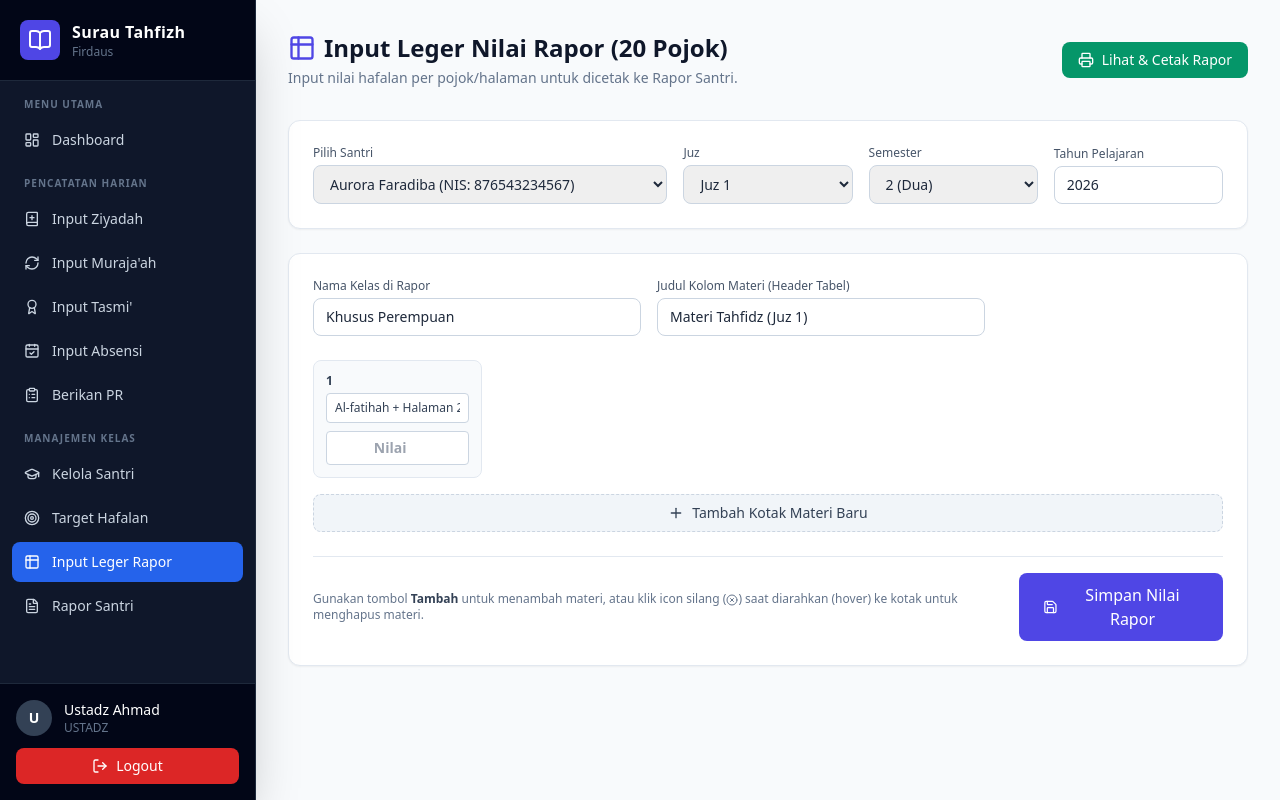
After one commit to araf34421-prog/SIRAH, a PHP site: page /input_rapor.php in a window 1280 px wide. The commit adds this page. Run offline with PHP 8.4, Linux system fonts and the light colour scheme; a user stored in the database is signed in; data comes from the database, SQL or seed files in the repository; data that the repository does not hold is empty; some libraries are stand-ins or nearby versions.

Commit message:
penambahan fitur Rapor Santri

```diff
--- a/config/database.php
+++ b/config/database.php
@@ -1,7 +1,7 @@
 <?php
 $host     = "localhost";
-$username = "aurora";
-$password = "password123";
+$username = "root";
+$password = "";
 $database = "hafalan_santri";
 
 $conn = new mysqli($host, $username, $password, $database);
@@ -9,4 +9,7 @@ $conn = new mysqli($host, $username, $password, $database);
 if ($conn->connect_error) {
     die("Koneksi database gagal: " . $conn->connect_error);
 }
+
+$conn->set_charset("utf8mb4");
+
 ?>
--- a/includes/sidebar.php
+++ b/includes/sidebar.php
@@ -24,6 +24,7 @@ $halaman_aktif = basename($_SERVER['PHP_SELF']);
             <li><a href="monitoring_anak.php" class="flex items-center gap-3 px-3 py-2.5 rounded-lg text-sm <?= $halaman_aktif == 'monitoring_anak.php' ? 'bg-blue-600 text-white font-medium' : 'hover:bg-slate-800 hover:text-white' ?> transition"><i data-lucide="book-open-check" class="w-4 h-4"></i>Progres Hafalan</a></li>
             <li><a href="absensi_anak.php" class="flex items-center gap-3 px-3 py-2.5 rounded-lg text-sm <?= $halaman_aktif == 'absensi_anak.php' ? 'bg-blue-600 text-white font-medium' : 'hover:bg-slate-800 hover:text-white' ?> transition"><i data-lucide="calendar-check" class="w-4 h-4"></i>Kehadiran Anak</a></li>
             <li><a href="pr_anak.php" class="flex items-center gap-3 px-3 py-2.5 rounded-lg text-sm <?= $halaman_aktif == 'pr_anak.php' ? 'bg-blue-600 text-white font-medium' : 'hover:bg-slate-800 hover:text-white' ?> transition"><i data-lucide="clipboard-list" class="w-4 h-4"></i>Tugas Rumah (PR)</a></li>
+            <li><a href="rapor_santri.php" class="flex items-center gap-3 px-3 py-2.5 rounded-lg text-sm <?= $halaman_aktif == 'rapor_santri.php' ? 'bg-blue-600 text-white font-medium' : 'hover:bg-slate-800 hover:text-white' ?> transition"><i data-lucide="file-spreadsheet" class="w-4 h-4"></i>Rapor Tahfidz</a></li>
             <?php endif; ?>
         </ul>
 
@@ -33,6 +34,7 @@ $halaman_aktif = basename($_SERVER['PHP_SELF']);
             <li><a href="kelola-ustadz.php" class="flex items-center gap-3 px-3 py-2.5 rounded-lg text-sm <?= $halaman_aktif == 'kelola-ustadz.php' ? 'bg-blue-600 text-white font-medium' : 'hover:bg-slate-800 hover:text-white' ?> transition"><i data-lucide="users" class="w-4 h-4"></i>Kelola Ustadz</a></li>
 
             <li><a href="rekap_bulanan.php" class="flex items-center gap-3 px-3 py-2.5 rounded-lg text-sm <?= $halaman_aktif == 'rekap_bulanan.php' ? 'bg-blue-600 text-white font-medium' : 'hover:bg-slate-800 hover:text-white' ?> transition"><i data-lucide="file-bar-chart" class="w-4 h-4"></i>Rekap Bulanan</a></li>
+            <li><a href="rapor_santri.php" class="flex items-center gap-3 px-3 py-2.5 rounded-lg text-sm <?= $halaman_aktif == 'rapor_santri.php' ? 'bg-blue-600 text-white font-medium' : 'hover:bg-slate-800 hover:text-white' ?> transition"><i data-lucide="printer" class="w-4 h-4"></i>Cetak Rapor Santri</a></li>
         </ul>
         <?php endif; ?>
 
@@ -49,6 +51,8 @@ $halaman_aktif = basename($_SERVER['PHP_SELF']);
         <ul class="space-y-1 mb-4">
             <li><a href="kelola_santri.php" class="flex items-center gap-3 px-3 py-2.5 rounded-lg text-sm <?= $halaman_aktif == 'kelola_santri.php' ? 'bg-blue-600 text-white font-medium' : 'hover:bg-slate-800 hover:text-white' ?> transition"><i data-lucide="graduation-cap" class="w-4 h-4"></i>Kelola Santri</a></li>
             <li><a href="target_santri.php" class="flex items-center gap-3 px-3 py-2.5 rounded-lg text-sm <?= $halaman_aktif == 'target_santri.php' ? 'bg-blue-600 text-white font-medium' : 'hover:bg-slate-800 hover:text-white' ?> transition"><i data-lucide="target" class="w-4 h-4"></i>Target Hafalan</a></li>
+            <li><a href="input_rapor.php" class="flex items-center gap-3 px-3 py-2.5 rounded-lg text-sm <?= $halaman_aktif == 'input_rapor.php' ? 'bg-blue-600 text-white font-medium' : 'hover:bg-slate-800 hover:text-white' ?> transition"><i data-lucide="table-2" class="w-4 h-4"></i>Input Leger Rapor</a></li>
+            <li><a href="rapor_santri.php" class="flex items-center gap-3 px-3 py-2.5 rounded-lg text-sm <?= $halaman_aktif == 'rapor_santri.php' ? 'bg-blue-600 text-white font-medium' : 'hover:bg-slate-800 hover:text-white' ?> transition"><i data-lucide="file-text" class="w-4 h-4"></i>Rapor Santri</a></li>
         </ul>
         <?php endif; ?>
     </nav>
--- /dev/null
+++ b/input_rapor.php
@@ -0,0 +1,206 @@
+<?php
+session_start();
+require 'config/database.php';
+
+if (!isset($_SESSION['user_id']) || !in_array($_SESSION['role'], ['ustadz', 'pimpinan'])) {
+    header("Location: login.php");
+    exit;
+}
+
+$santri_res = mysqli_query($conn, "SELECT id, nama, nis, jenis_kelamin FROM santri ORDER BY nama ASC");
+$santri_list = mysqli_fetch_all($santri_res, MYSQLI_ASSOC);
+
+$id_santri    = isset($_GET['id_santri']) ? (int) $_GET['id_santri'] : ($santri_list[0]['id'] ?? 0);
+$juz          = isset($_GET['juz']) ? (int) $_GET['juz'] : 1;
+$semester     = isset($_GET['semester']) ? $_GET['semester'] : '2 (Dua)';
+$tahun_ajaran = isset($_GET['tahun_ajaran']) ? $_GET['tahun_ajaran'] : date('Y');
+
+$nilai_data = null;
+$santri_aktif = null;
+
+if ($id_santri > 0) {
+    foreach ($santri_list as $s) {
+        if ($s['id'] == $id_santri) {
+            $santri_aktif = $s;
+            break;
+        }
+    }
+}
+?>
+<!DOCTYPE html>
+<html lang="id">
+<head>
+    <meta charset="UTF-8">
+    <title>Input Leger Rapor - Surau Tahfizh Firdaus</title>
+    <script src="https://cdn.tailwindcss.com"></script>
+    <script src="https://unpkg.com/lucide@latest"></script>
+    <link href="https://fonts.googleapis.com/css2?family=Inter:wght@300;400;500;600;700&display=swap" rel="stylesheet">
+    <style>body { font-family: 'Inter', sans-serif; }</style>
+</head>
+<body class="bg-slate-50 font-sans text-slate-800">
+
+    <?php include 'includes/sidebar.php'; ?>
+
+    <div class="ml-64 p-8">
+        <div class="flex justify-between items-center mb-8">
+            <div>
+                <h1 class="text-2xl font-bold text-slate-900 flex items-center gap-2">
+                    <i data-lucide="table-2" class="w-7 h-7 text-indigo-600"></i> Input Leger Nilai Rapor (20 Pojok)
+                </h1>
+                <p class="text-sm text-slate-500 mt-1">Input nilai hafalan per pojok/halaman untuk dicetak ke Rapor Santri.</p>
+            </div>
+            <?php if ($id_santri > 0): ?>
+            <a href="rapor_santri.php?id_santri=<?= $id_santri ?>&juz=<?= $juz ?>&semester=<?= urlencode($semester) ?>&tahun_ajaran=<?= urlencode($tahun_ajaran) ?>"
+               class="bg-emerald-600 hover:bg-emerald-700 text-white font-medium py-2 px-4 rounded-lg transition flex items-center gap-2 text-sm">
+                <i data-lucide="printer" class="w-4 h-4"></i> Lihat & Cetak Rapor
+            </a>
+            <?php endif; ?>
+        </div>
+
+        <?php if (isset($_SESSION['success'])): ?>
+            <div class="bg-emerald-50 border-l-4 border-emerald-500 text-emerald-700 p-4 rounded mb-6 text-sm flex items-center gap-2">
+                <i data-lucide="check-circle" class="w-4 h-4"></i> <?= $_SESSION['success']; unset($_SESSION['success']); ?>
+            </div>
+        <?php endif; ?>
+
+        <!-- Filter Pilih Santri & Juz -->
+        <div class="bg-white border border-slate-200 rounded-xl shadow-sm p-6 mb-6">
+            <form method="GET" action="input_rapor.php" class="grid grid-cols-1 md:grid-cols-5 gap-4 items-end">
+                <div class="md:col-span-2">
+                    <label class="block text-xs font-medium text-slate-600 mb-1">Pilih Santri</label>
+                    <select name="id_santri" onchange="this.form.submit()" class="w-full px-3 py-2 border border-slate-300 rounded-lg text-sm">
+                        <?php foreach ($santri_list as $s): ?>
+                            <option value="<?= $s['id'] ?>" <?= $s['id'] == $id_santri ? 'selected' : '' ?>>
+                                <?= htmlspecialchars($s['nama']) ?> (NIS: <?= htmlspecialchars($s['nis'] ?? '-') ?>)
+                            </option>
+                        <?php endforeach; ?>
+                    </select>
+                </div>
+                <div>
+                    <label class="block text-xs font-medium text-slate-600 mb-1">Juz</label>
+                    <select name="juz" onchange="this.form.submit()" class="w-full px-3 py-2 border border-slate-300 rounded-lg text-sm">
+                        <?php for ($j = 1; $j <= 30; $j++): ?>
+                            <option value="<?= $j ?>" <?= $j == $juz ? 'selected' : '' ?>>Juz <?= $j ?></option>
+                        <?php endfor; ?>
+                    </select>
+                </div>
+                <div>
+                    <label class="block text-xs font-medium text-slate-600 mb-1">Semester</label>
+                    <select name="semester" onchange="this.form.submit()" class="w-full px-3 py-2 border border-slate-300 rounded-lg text-sm">
+                        <option value="1 (Satu)" <?= $semester == '1 (Satu)' ? 'selected' : '' ?>>1 (Satu)</option>
+                        <option value="2 (Dua)" <?= $semester == '2 (Dua)' ? 'selected' : '' ?>>2 (Dua)</option>
+                    </select>
+                </div>
+                <div>
+                    <label class="block text-xs font-medium text-slate-600 mb-1">Tahun Pelajaran</label>
+                    <input type="text" name="tahun_ajaran" value="<?= htmlspecialchars($tahun_ajaran) ?>" class="w-full px-3 py-2 border border-slate-300 rounded-lg text-sm">
+                </div>
+            </form>
+        </div>
+
+        <?php if ($id_santri > 0): ?>
+        <!-- Form Nilai Dinamis -->
+        <form action="proses_input_rapor.php" method="POST" class="bg-white border border-slate-200 rounded-xl shadow-sm p-6">
+            <input type="hidden" name="id_santri" value="<?= $id_santri ?>">
+            <input type="hidden" name="juz" value="<?= $juz ?>">
+            <input type="hidden" name="semester" value="<?= htmlspecialchars($semester) ?>">
+            <input type="hidden" name="tahun_ajaran" value="<?= htmlspecialchars($tahun_ajaran) ?>">
+
+            <?php
+            // Ambil Data Header & Detail Lama jika ada
+            $header_q = mysqli_query($conn, "SELECT * FROM rapor_tahfidz WHERE id_santri = $id_santri AND juz =$juz AND semester = '" . mysqli_real_escape_string($conn,$semester) . "' AND tahun_ajaran = '" . mysqli_real_escape_string($conn,$tahun_ajaran) . "'");
+            $header_data = mysqli_fetch_assoc($header_q);
+            $detail_data = [];
+            if ($header_data) {
+                $detail_q = mysqli_query($conn, "SELECT * FROM rapor_tahfidz_detail WHERE id_rapor = {$header_data['id']} ORDER BY urutan ASC");
+                $detail_data = mysqli_fetch_all($detail_q, MYSQLI_ASSOC);
+            }
+            $default_kelas = $header_data['kelas'] ?? (($santri_aktif && $santri_aktif['jenis_kelamin'] == 'P') ? 'Khusus Perempuan' : 'Khusus Laki-Laki');
+            $default_judul = $header_data['judul_materi'] ?? "Materi Tahfidz (Juz $juz)";
+
+            if (!function_exists('renderKotakPojok')) {
+                function renderKotakPojok($urutan, $materi, $nilai) {
+                    return '
+                    <div class="pojok-item p-3 bg-slate-50 border border-slate-200 rounded-lg relative group">
+                        <button type="button" onclick="hapusPojok(this)" class="absolute top-2 right-2 text-slate-400 hover:text-red-500 opacity-0 group-hover:opacity-100 transition"><i data-lucide="x-circle" class="w-5 h-5"></i></button>
+                        <label class="block text-xs font-bold text-slate-700 mb-1"><span class="nomor-pojok">'.$urutan.'</span></label>
+                        <input type="text" name="materi[]" value="'.htmlspecialchars($materi).'" class="w-full px-2 py-1.5 mb-2 border border-slate-300 rounded text-xs text-slate-700 focus:ring-1 focus:ring-indigo-500 outline-none" placeholder="Nama Materi" required>
+                        <input type="number" name="nilai[]" value="'.htmlspecialchars((string)$nilai).'" min="0" max="100" placeholder="Nilai" class="w-full px-3 py-1.5 border border-slate-300 rounded text-sm font-semibold text-center focus:ring-2 focus:ring-indigo-500 outline-none">
+                    </div>';
+                }
+            }
+            ?>
+
+            <div class="grid grid-cols-1 md:grid-cols-2 gap-4 mb-6 max-w-2xl">
+                <div>
+                    <label class="block text-xs font-medium text-slate-600 mb-1">Nama Kelas di Rapor</label>
+                    <input type="text" name="kelas" value="<?= htmlspecialchars($default_kelas) ?>" required class="w-full px-3 py-2 border border-slate-300 rounded-lg text-sm">
+                </div>
+                <div>
+                    <label class="block text-xs font-medium text-slate-600 mb-1">Judul Kolom Materi (Header Tabel)</label>
+                    <input type="text" name="judul_materi" value="<?= htmlspecialchars($default_judul) ?>" required class="w-full px-3 py-2 border border-slate-300 rounded-lg text-sm">
+                </div>
+            </div>
+
+            <!-- Kontainer Kotak Materi -->
+            <div id="pojok-container" class="grid grid-cols-2 sm:grid-cols-4 md:grid-cols-5 gap-4 mb-4">
+                <?php
+                // Jika sudah ada data sebelumnya, tampilkan. Jika kosong, tampilkan 1 kotak kosong.
+                if (count($detail_data) > 0) {
+                    foreach ($detail_data as $index => $d) {
+                        echo renderKotakPojok($index + 1, $d['nama_materi'], $d['nilai']);
+                    }
+                } else {
+                    echo renderKotakPojok(1, ($juz == 1 ? 'Al-fatihah + Halaman 2' : 'Halaman 1'), '');
+                }
+                ?>
+            </div>
+
+            <button type="button" onclick="tambahPojok()" class="mb-6 bg-slate-100 hover:bg-slate-200 text-slate-700 font-medium py-2 px-4 rounded-lg border border-dashed border-slate-300 text-sm flex items-center gap-2 transition w-full justify-center">
+                <i data-lucide="plus" class="w-4 h-4"></i> Tambah Kotak Materi Baru
+            </button>
+
+            <div class="flex items-center justify-between border-t border-slate-200 pt-4">
+                <div class="text-xs text-slate-500">
+                    Gunakan tombol <b class="text-slate-700">Tambah</b> untuk menambah materi, atau klik icon silang (<i data-lucide="x-circle" class="w-3 h-3 inline"></i>) saat diarahkan (hover) ke kotak untuk menghapus materi.
+                </div>
+                <button type="submit" class="bg-indigo-600 hover:bg-indigo-700 text-white font-medium py-2.5 px-6 rounded-lg transition flex items-center gap-2">
+                    <i data-lucide="save" class="w-4 h-4"></i> Simpan Nilai Rapor
+                </button>
+            </div>
+        </form>
+
+        <!-- SCRIPT JAVASCRIPT UNTUK DINAMIS -->
+        <script>
+            function hapusPojok(btn) {
+                btn.closest('.pojok-item').remove();
+                updateNomorPojok();
+            }
+
+            function tambahPojok() {
+                const container = document.getElementById('pojok-container');
+                const div = document.createElement('div');
+                div.className = 'pojok-item p-3 bg-slate-50 border border-slate-200 rounded-lg relative group';
+                div.innerHTML = `
+                    <button type="button" onclick="hapusPojok(this)" class="absolute top-2 right-2 text-slate-400 hover:text-red-500 opacity-0 group-hover:opacity-100 transition"><i data-lucide="x-circle" class="w-5 h-5"></i></button>
+                    <label class="block text-xs font-bold text-slate-700 mb-1"><span class="nomor-pojok"></span></label>
+                    <input type="text" name="materi[]" class="w-full px-2 py-1.5 mb-2 border border-slate-300 rounded text-xs text-slate-700 focus:ring-1 focus:ring-indigo-500 outline-none" placeholder="Nama Materi" required>
+                    <input type="number" name="nilai[]" min="0" max="100" placeholder="Nilai" class="w-full px-3 py-1.5 border border-slate-300 rounded text-sm font-semibold text-center focus:ring-2 focus:ring-indigo-500 outline-none">
+                `;
+                container.appendChild(div);
+                updateNomorPojok();
+                lucide.createIcons();
+            }
+
+            function updateNomorPojok() {
+                const items = document.querySelectorAll('.nomor-pojok');
+                items.forEach((item, index) => {
+                    item.innerText = index + 1;
+                });
+            }
+        </script>
+        <?php endif; ?>
+    </div>
+    <script>lucide.createIcons();</script>
+</body>
+</html>
```
Also changed, not shown: proses_input_rapor.php (added, +58 -0 lines), rapor_santri.php (added, +336 -0 lines), assets/logo.png (added).
